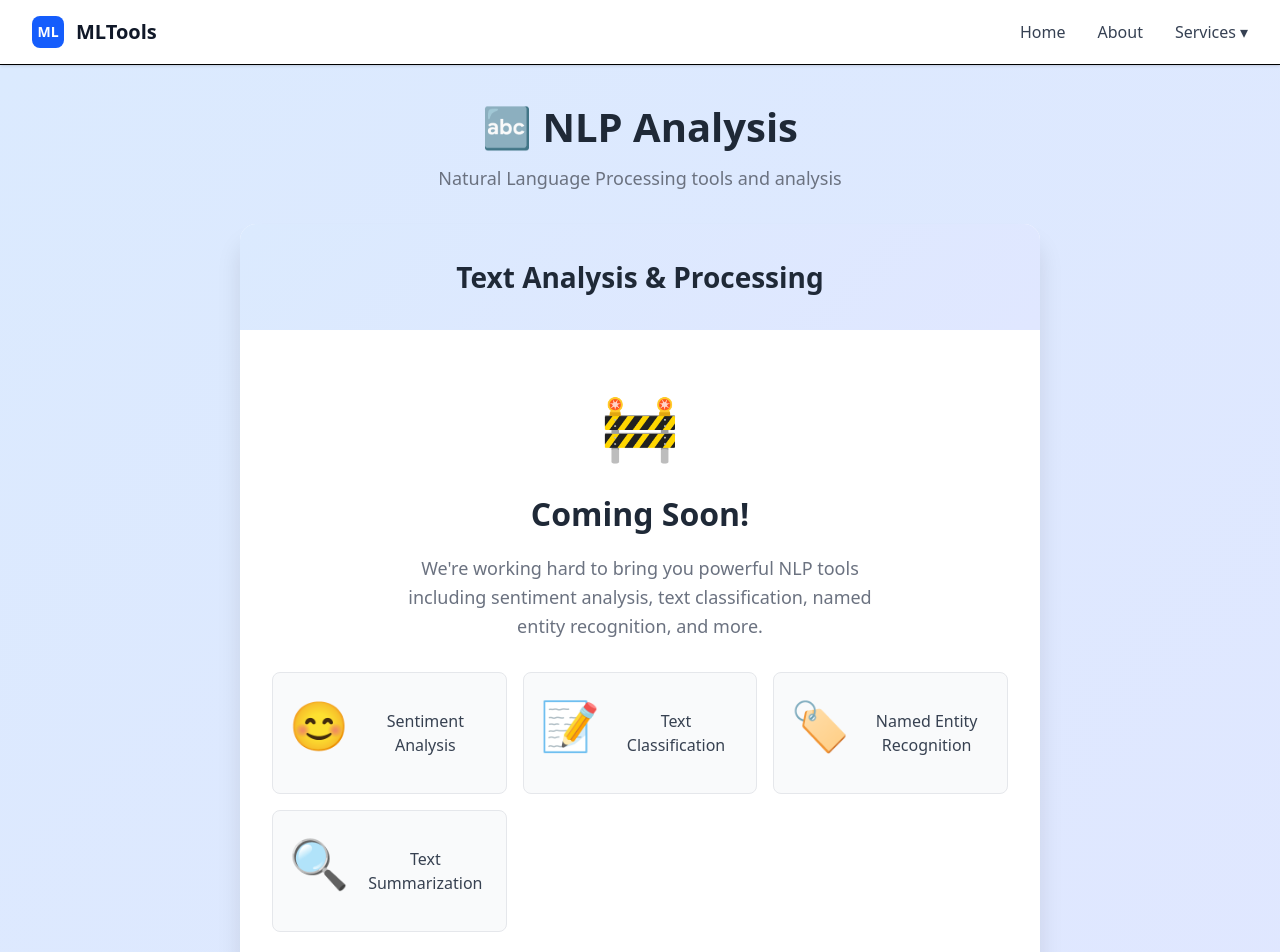
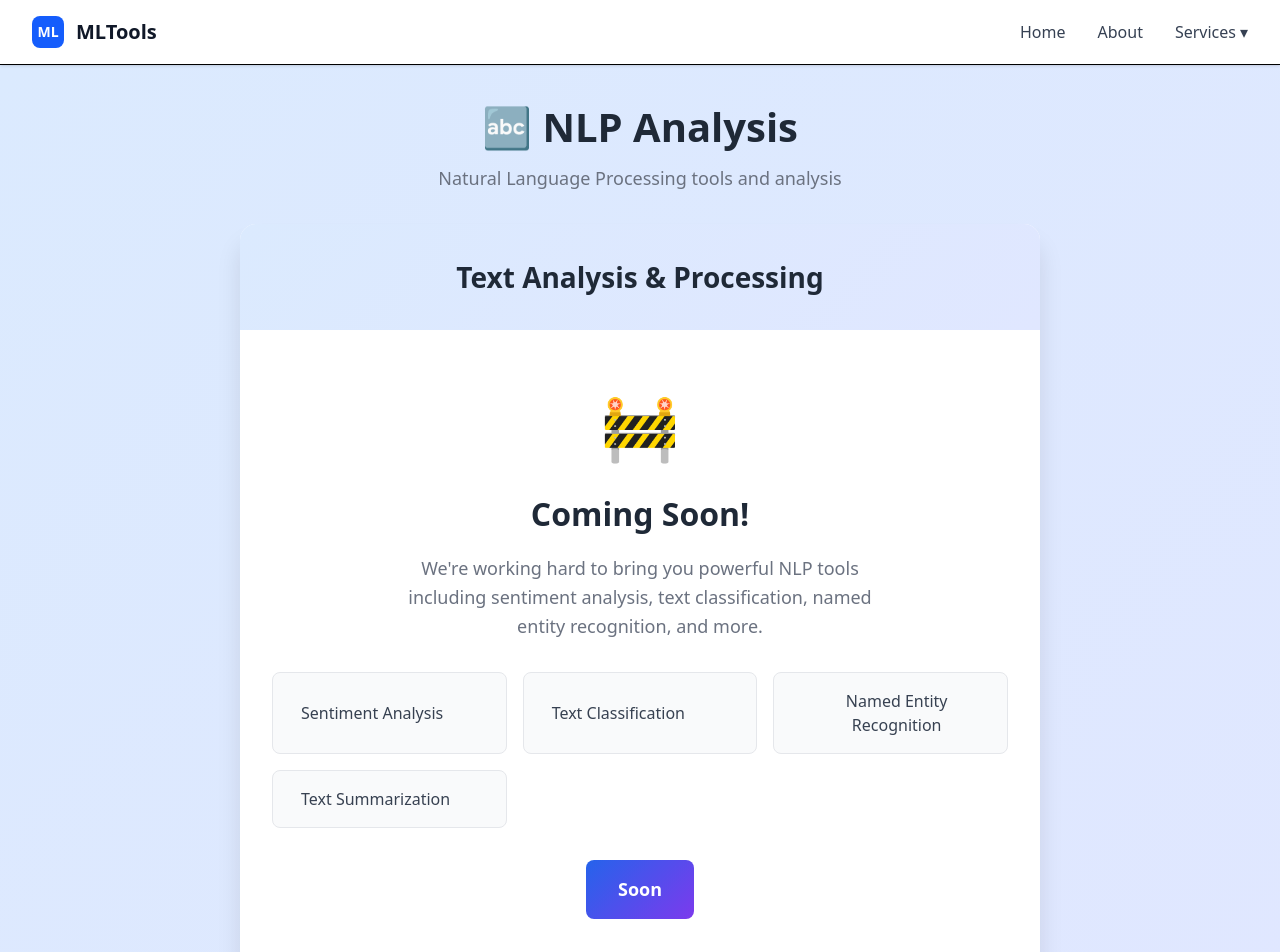
Before and after one commit to Prerit-Bhagat/MLTools, a React (Vite) app in the folder Tools/: page /nlp in a window 1280 px wide. Shown: the top 952 px of the page. Built offline with nearby package versions, Linux system fonts and the light colour scheme.

Commit message:
NLP updated

```diff
--- a/Tools/src/NLP/Nlp.jsx
+++ b/Tools/src/NLP/Nlp.jsx
@@ -24,19 +24,19 @@
             </p>
             <div className="features-preview">
               <div className="feature-item">
-                <span className="feature-icon">😊</span>
+                <span className="feature-icon"></span>
                 <span>Sentiment Analysis</span>
               </div>
               <div className="feature-item">
-                <span className="feature-icon">📝</span>
+                <span className="feature-icon"></span>
                 <span>Text Classification</span>
               </div>
               <div className="feature-item">
-                <span className="feature-icon">🏷️</span>
+                <span className="feature-icon"></span>
                 <span>Named Entity Recognition</span>
               </div>
               <div className="feature-item">
-                <span className="feature-icon">🔍</span>
+                <span className="feature-icon"></span>
                 <span>Text Summarization</span>
               </div>
             </div>
```
